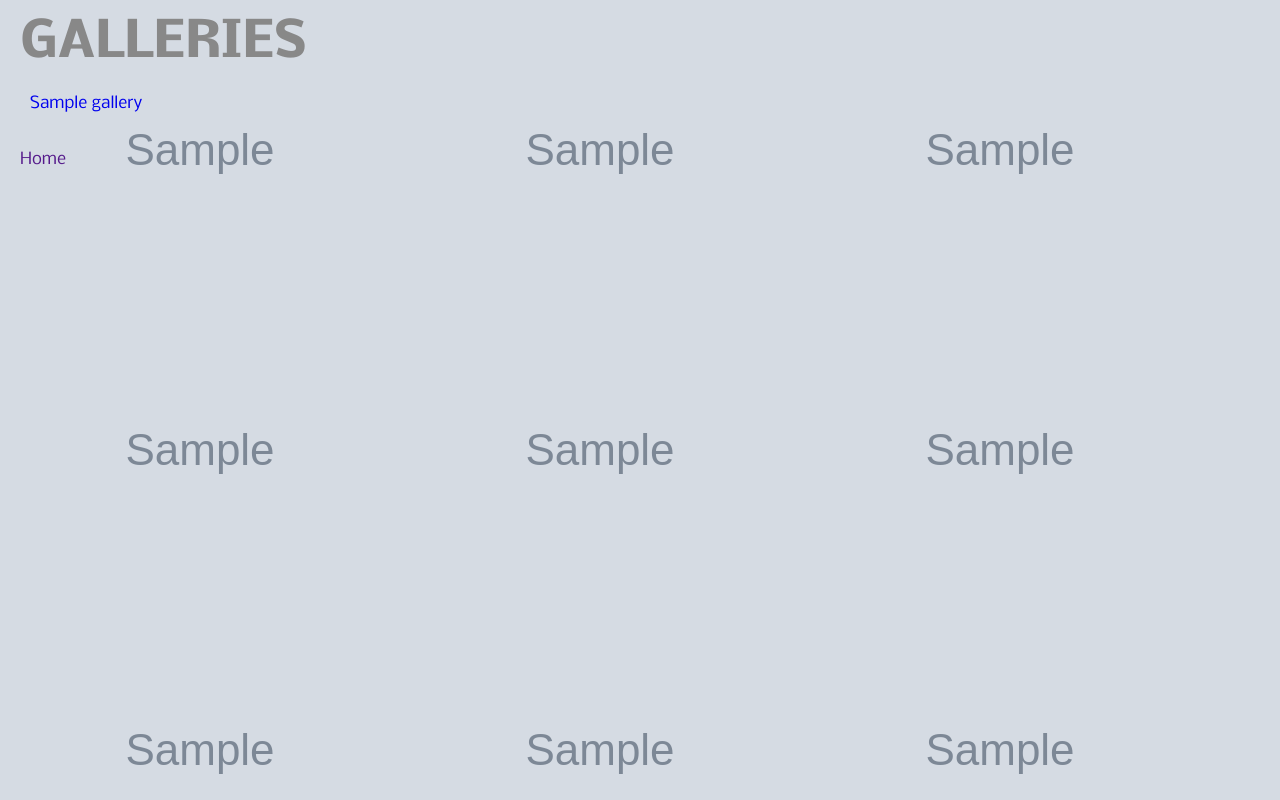
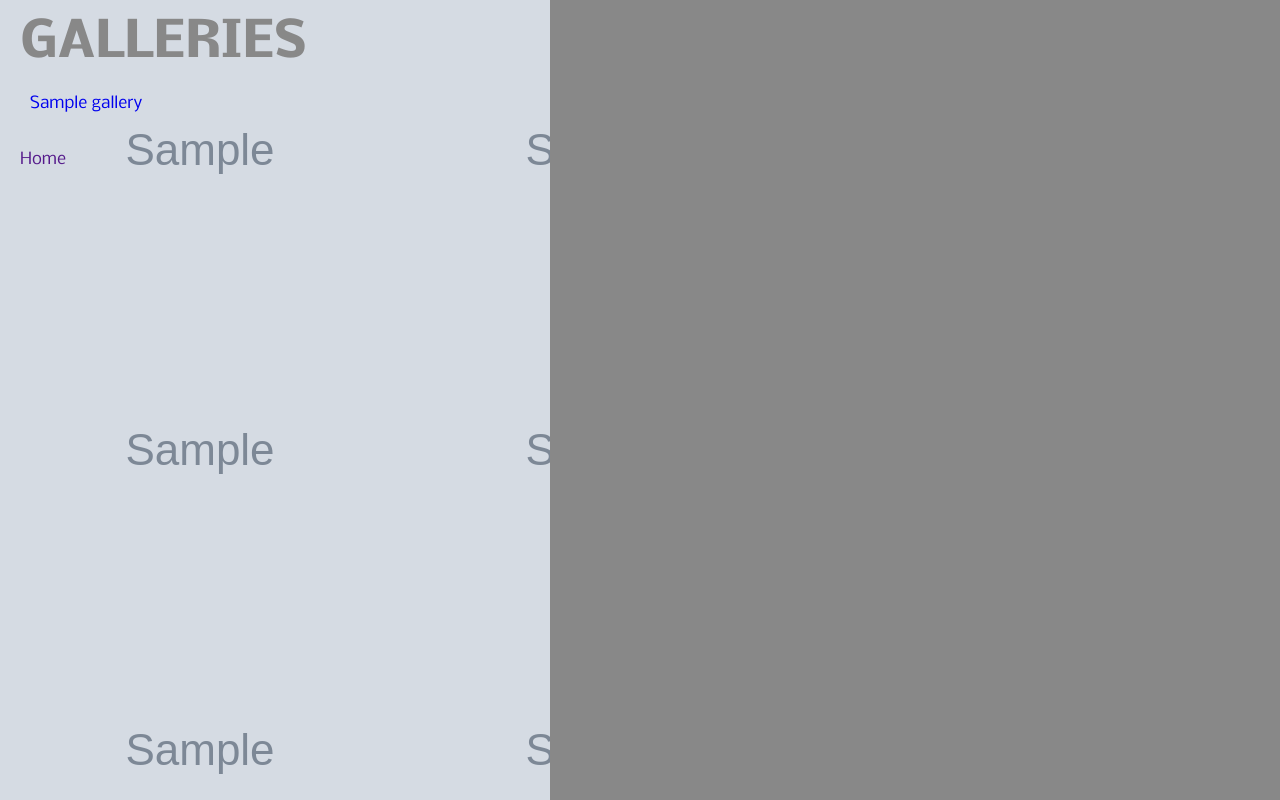
Before and after one commit to llovett/gallagry, a Django app: template galleries/templates/galleries_index.html in a window 1280 px wide. Run offline with Django 3.2, Linux system fonts and the light colour scheme; the template is opened without the code that fills it: most values are stand-ins (such as "Sample title", 1, 10 or a date in 2020); grey boxes marked "Sample" are stand-in pictures; parts of the project's set-up code (start-up, migrations or seed data) failed here and were passed over; some libraries are stand-ins or nearby versions.

Commit message:
fixed importerror

```diff
--- a/galleries/templates/galleries_index.html
+++ b/galleries/templates/galleries_index.html
@@ -16,7 +16,7 @@
     $(document).ready(
 	function() {
 	    var galleries = {{ all_galleries|length }};
-	    $(".gallery_list").css("width", 530*galleries);
+	    $("body").css("width", 550*galleries);
 	}
     );
   </script>
--- a/galleries/views.py
+++ b/galleries/views.py
@@ -6,7 +6,7 @@ from django.core.urlresolvers import reverse
 from paypal.standard.forms import PayPalPaymentsForm
 from galleries.utils import random_string
 from galleries import models
-from settings.models import BackgroundImage
+from settings.models import BackgroundImage, ColorScheme
 
 def galleries_index(request):
     all_galleries = models.Gallery.objects.all()
```
